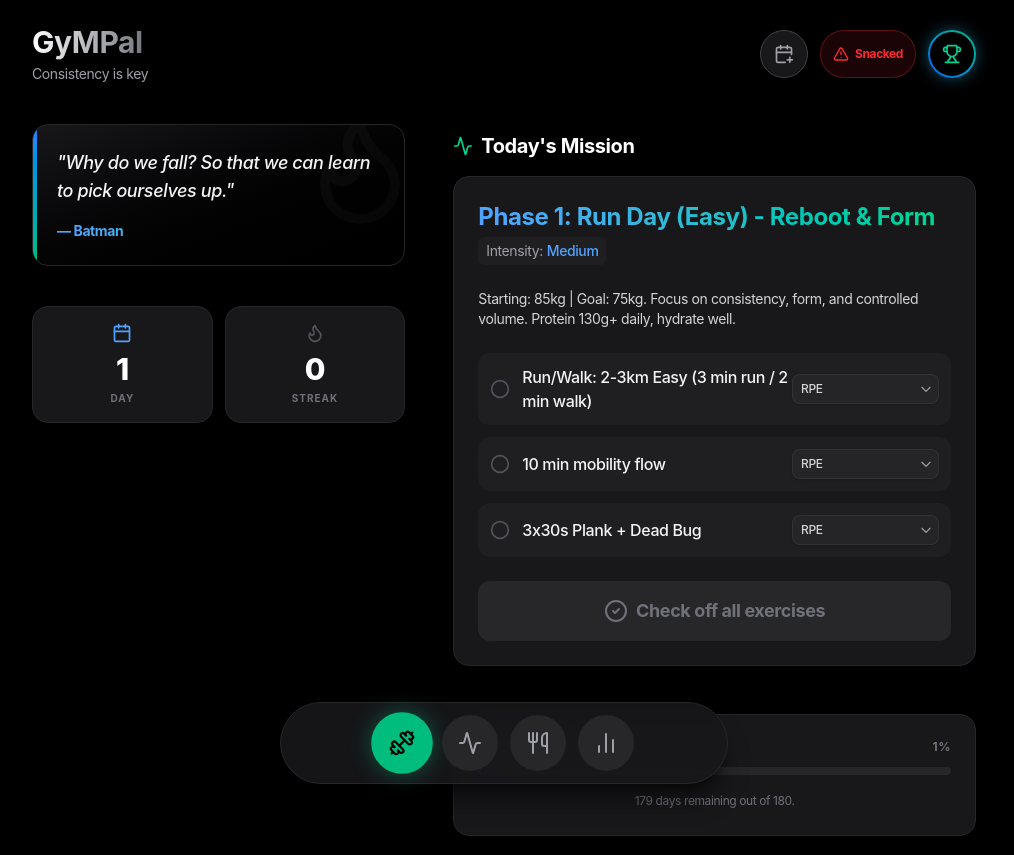
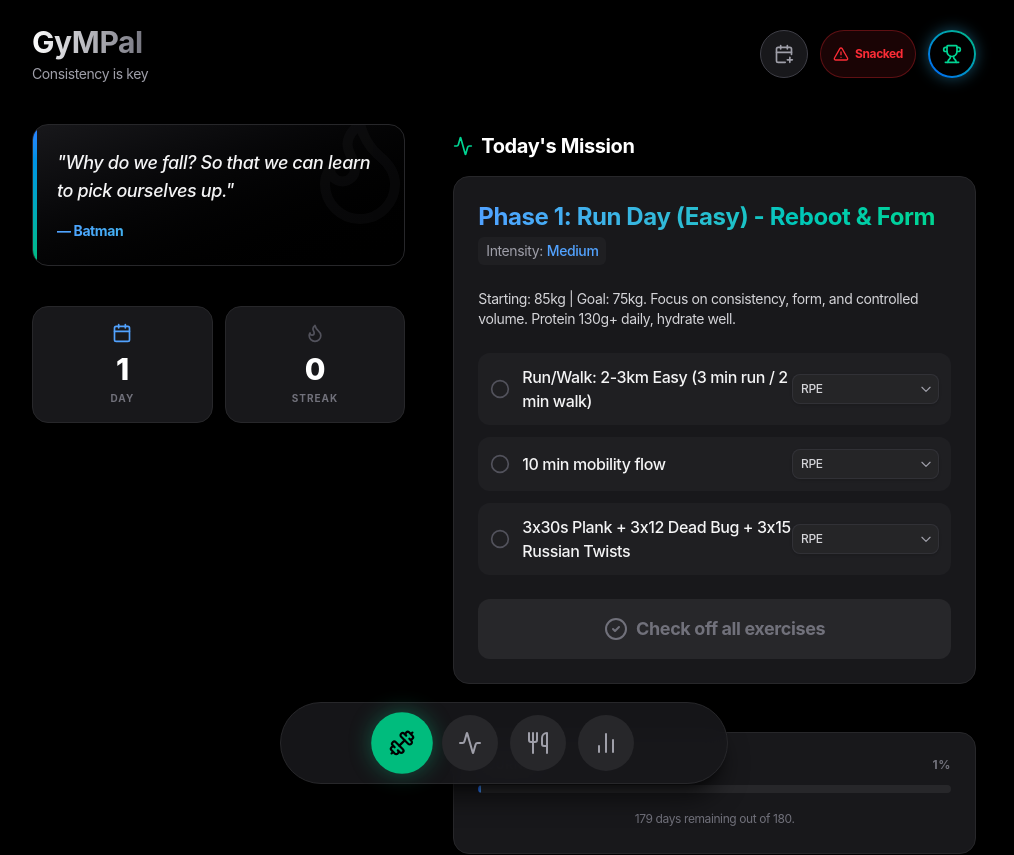
Before and after one commit to Le-e-lab/GyMPal, a React (Vite) app: page / in a window 1280 px wide. Shown: the top 855 px of the page, without its empty margins (136-1150 px from the left). Built offline with nearby package versions, Linux system fonts and the light colour scheme.

Commit message:
Add military-inspired core workout plan with daily routine to combat procrastination

```diff
--- a/src/data/workoutData.js
+++ b/src/data/workoutData.js
@@ -52,7 +52,8 @@ export const getWorkoutForDay = (dayIndex) => {
     backVar = "3x10 One-Arm Dumbbell Rows (light/moderate)";
     legVar = "3x10 Goblet Squats (controlled)";
     shoulderVar = "2x8 Pike Push-ups or DB Press (light)";
-    coreVar = "3x30s Plank + Dead Bug";
+    // Military-inspired core foundation
+    coreVar = "3x30s Plank + 3x12 Dead Bug + 3x15 Russian Twists";
   } else if (dayIndex <= 84) {
     phase = 2;
     titleSuffix = "Base Build & Fat Loss";
@@ -62,7 +63,8 @@ export const getWorkoutForDay = (dayIndex) => {
     backVar = "4x10 Dumbbell Rows (20kg if solid form)";
     legVar = "4x12 Goblet Squats + Reverse Lunges";
     shoulderVar = "3x10 Pike Push-ups / DB Overhead Press";
-    coreVar = "3x40s Plank + 3x12 Russian Twists";
+    // Building core endurance with military exercises
+    coreVar = "3x40s Plank + 3x12 Russian Twists + 3x12 Bicycle Crunches";
   } else if (dayIndex <= 140) {
     phase = 3;
     titleSuffix = "Strength + Endurance";
@@ -72,7 +74,8 @@ export const getWorkoutForDay = (dayIndex) => {
     backVar = "4x12 Dumbbell Rows + Pullovers";
     legVar = "4x12 DB Lunges + RDLs";
     shoulderVar = "3x12 DB Overhead Press / Pike Push-ups";
-    coreVar = "3x45s Hollow Hold + 3x12 V-Ups";
+    // Advanced core strength - military grade
+    coreVar = "3x45s Hollow Hold + 3x12 V-Ups + 3x12 Leg Raises";
   } else {
     phase = 4;
     titleSuffix = "Half-Marathon Peak";
@@ -82,7 +85,8 @@ export const getWorkoutForDay = (dayIndex) => {
     backVar = "3x10 Renegade Rows (20kg)";
     legVar = "3x12 DB Squats + RDLs";
     shoulderVar = "3x10 Handstand Push-up negatives / DB Press";
-    coreVar = "3x15 V-Ups + 3x30s L-Sits";
+    // Peak core conditioning - combat-ready
+    coreVar = "3x15 V-Ups + 3x30s L-Sits + 3x12 Side Plank Hip Dips (each side)";
   }
 
   const cardio = getCardio(dayIndex, cycleDay);
```
Also changed, not shown: 2 other files (tests, documents, lock files or other folders).
